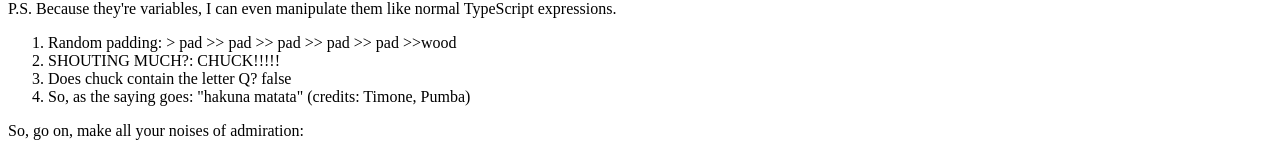
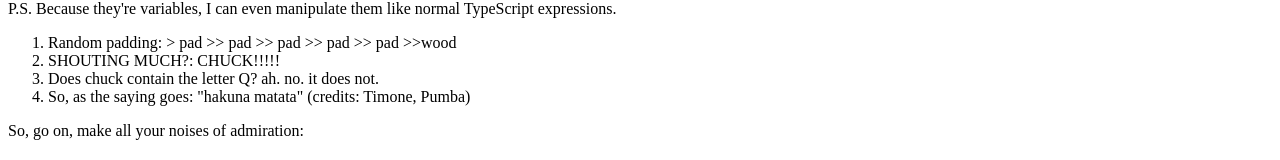
Before and after one commit to WeAreAcademy/mark-react-proj--meet-react, a React (Create React App) app: page / in a window 1280 px wide. Shown: the part 758-918 px from the top of the page. Built offline with nearby package versions, Linux system fonts and the light colour scheme.

Commit message:
Use ternary expression example

```diff
--- a/src/index.tsx
+++ b/src/index.tsx
@@ -93,7 +93,8 @@ function MyFirstReactComponent() {
         <li>Random padding: {noun.padStart(40, "> pad >")}</li>
         <li>SHOUTING MUCH?: {verb.toUpperCase() + "!!!!!"}</li>
         <li>
-          Does {verb} contain the letter Q? {String(verb.includes("Q"))}
+          Does {verb} contain the letter Q?{" "}
+          {verb.includes("Q") ? "yeah!!" : "ah. no. it does not."}
         </li>
         <li>
           So, as the saying goes:{" "}
```
